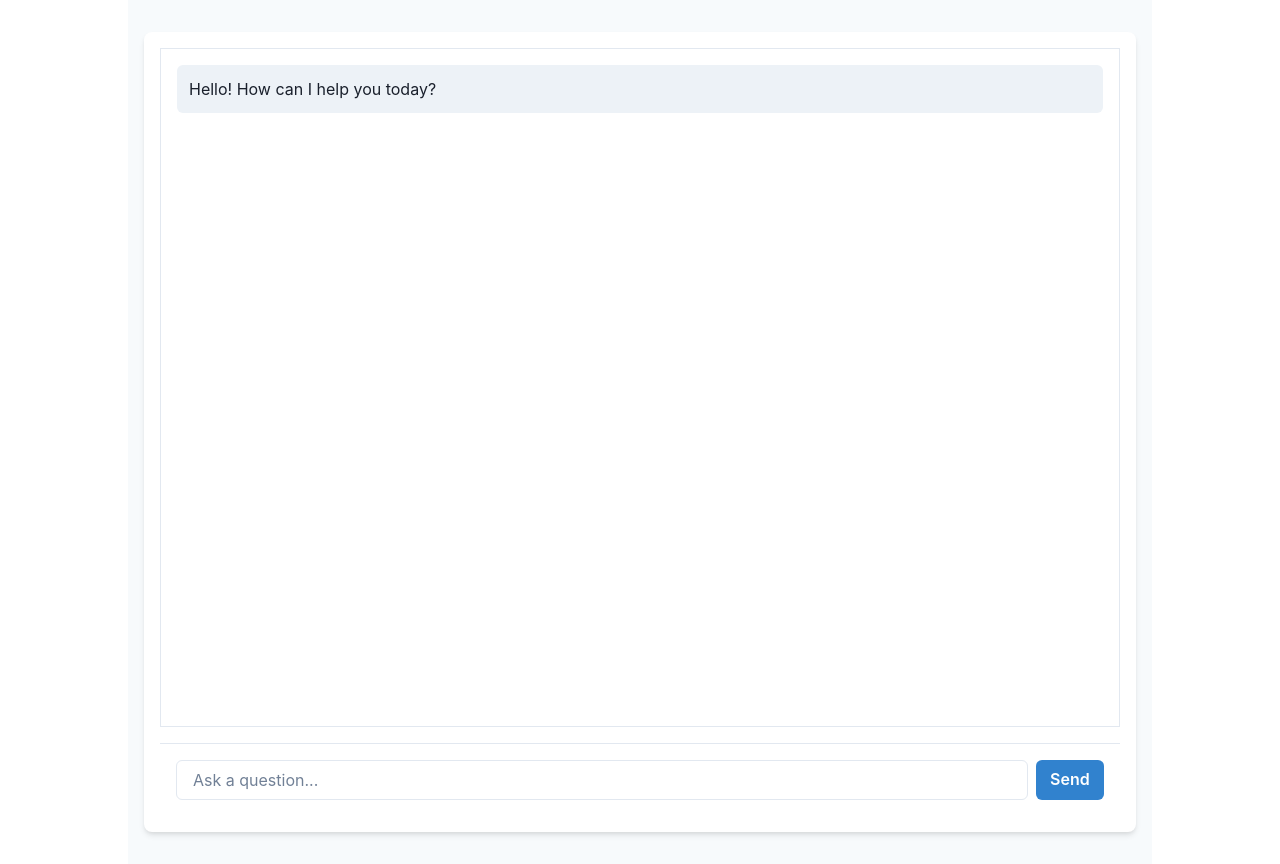
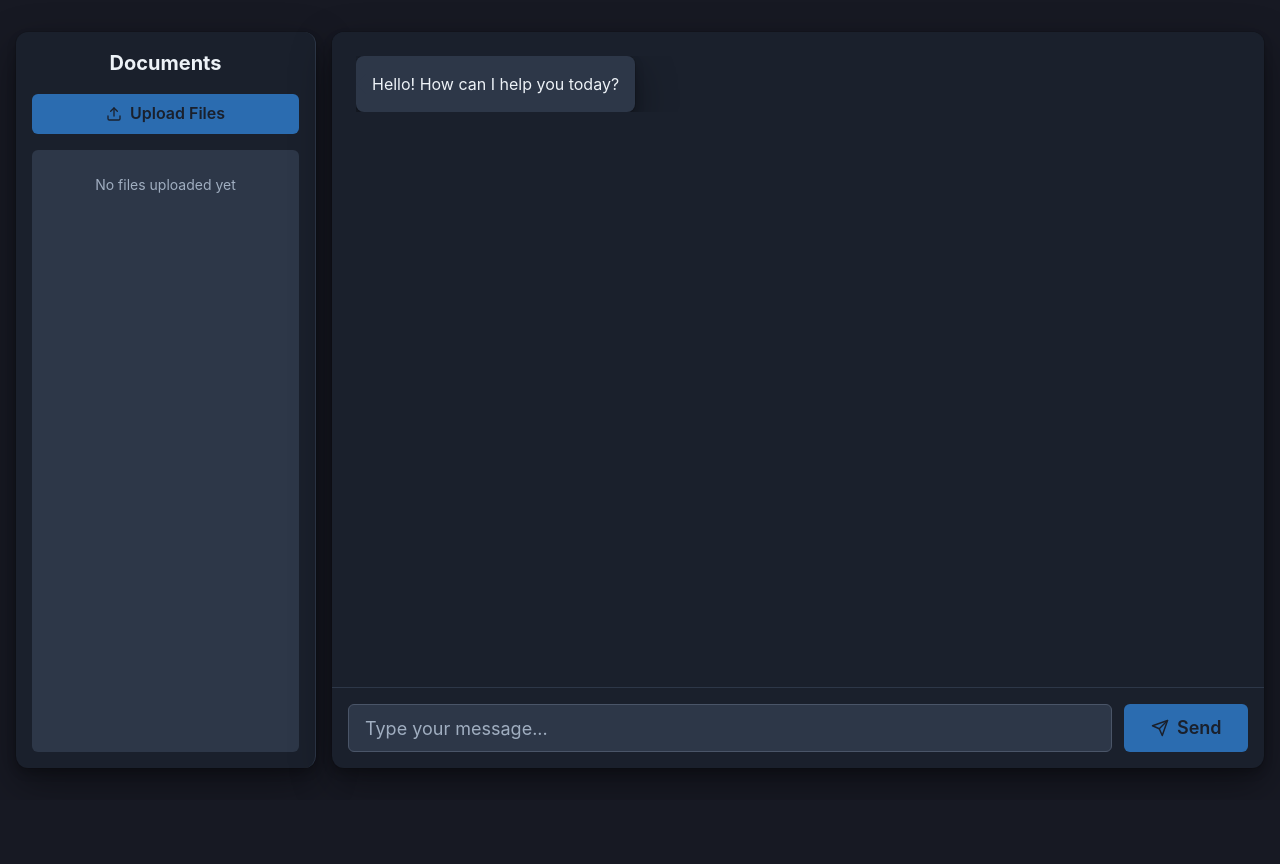
Before and after one commit to Xm0onh/autonomys-content-creator-agent, a React (Vite) app in the folder frontend/: page / in a window 1280 px wide. After the commit the page ends 800 px from the top, so only its background shows below. Built offline with nearby package versions, Linux system fonts and the light colour scheme.

Commit message:
change the style - add file uploader sidebar

```diff
--- a/frontend/package.json
+++ b/frontend/package.json
@@ -15,7 +15,8 @@
     "@emotion/styled": "^11.11.0",
     "framer-motion": "^10.18.0",
     "react": "^18.3.1",
-    "react-dom": "^18.3.1"
+    "react-dom": "^18.3.1",
+    "react-icons": "^5.3.0"
   },
   "devDependencies": {
     "@eslint/js": "^9.13.0",
--- a/frontend/src/App.jsx
+++ b/frontend/src/App.jsx
@@ -1,17 +1,40 @@
-import { ChakraProvider, Container } from '@chakra-ui/react'
+import { ChakraProvider, Box, Flex, extendTheme } from '@chakra-ui/react'
 import ChatInterface from './components/ChatInterface'
+import FileUpload from './components/FileUpload'
+
+// Custom theme with dark mode
+const theme = extendTheme({
+  config: {
+    initialColorMode: 'dark',
+    useSystemColorMode: false,
+  },
+  styles: {
+    global: {
+      body: {
+        bg: 'gray.900'
+      }
+    }
+  }
+})
 
 function App() {
   return (
-    <ChakraProvider>
-      <Container
-        maxW="container.lg"
-        py={8}
-        minH="100vh"
-        bg="gray.50"
-      >
-        <ChatInterface />
-      </Container>
+    <ChakraProvider theme={theme}>
+      <Box minH="100vh" bg="gray.900">
+        <Flex
+          maxW="1400px"
+          mx="auto"
+          h="100vh"
+          py={8}
+          px={4}
+          gap={4}
+        >
+          <FileUpload />
+          <Box flex="1">
+            <ChatInterface />
+          </Box>
+        </Flex>
+      </Box>
     </ChakraProvider>
   )
 }
--- a/frontend/src/components/ChatInterface.jsx
+++ b/frontend/src/components/ChatInterface.jsx
@@ -1,9 +1,11 @@
-import { useState } from 'react'
-import { Box, Input, Button, VStack } from '@chakra-ui/react'
+import { useState, useRef, useEffect } from 'react'
+import { Box, Input, Button, VStack, Flex, Icon } from '@chakra-ui/react'
+import { FiSend } from 'react-icons/fi'
 import MessageList from './MessageList'
 import axios from 'axios'
 
 function ChatInterface() {
+  const messagesEndRef = useRef(null)
   const [messages, setMessages] = useState([
     {
       role: 'assistant',
@@ -12,6 +14,14 @@ function ChatInterface() {
   ])
   const [input, setInput] = useState('')
   const [isLoading, setIsLoading] = useState(false)
+
+  const scrollToBottom = () => {
+    messagesEndRef.current?.scrollIntoView({ behavior: "smooth" })
+  }
+
+  useEffect(() => {
+    scrollToBottom()
+  }, [messages])
 
   const handleSubmit = async (e) => {
     e.preventDefault()
@@ -59,41 +69,81 @@ function ChatInterface() {
 
   return (
     <VStack
-      spacing={4}
+      spacing={0}
       align="stretch"
-      minH="100vh"
-      p={4}
-      bg="white"
-      boxShadow="md"
-      borderRadius="lg"
+      h="full"
+      bg="gray.800"
+      boxShadow="dark-lg"
+      borderRadius="xl"
+      overflow="hidden"
     >
+      <Box
+        flex="1"
+        overflowY="auto"
+        p={6}
+        bg="gray.800"
+        css={{
+          '&::-webkit-scrollbar': {
+            width: '4px',
+          },
+          '&::-webkit-scrollbar-track': {
+            width: '6px',
+            background: 'gray.800',
+          },
+          '&::-webkit-scrollbar-thumb': {
+            background: 'gray.600',
+            borderRadius: '24px',
+          },
+        }}
+      >
+        <MessageList messages={messages} />
+        <div ref={messagesEndRef} />
+      </Box>
 
-      <Box flex="1" overflowY="auto" border="1px solid" borderColor="gray.200" p={4}>
-        <MessageList messages={messages} />
-      </Box>
       <Box
         as="form"
         onSubmit={handleSubmit}
-        display="flex"
-        gap={2}
         p={4}
+        bg="gray.750"
         borderTop="1px solid"
-        borderColor="gray.200"
+        borderColor="gray.700"
       >
+        <Flex gap={3}>
           <Input
             value={input}
             onChange={(e) => setInput(e.target.value)}
-          placeholder="Ask a question..."
+            placeholder="Type your message..."
+            size="lg"
+            bg="gray.700"
+            border="1px solid"
+            borderColor="gray.600"
+            color="white"
+            _hover={{
+              borderColor: 'gray.500'
+            }}
+            _focus={{
+              borderColor: 'blue.400',
+              boxShadow: 'none'
+            }}
+            _placeholder={{
+              color: 'gray.400'
+            }}
             disabled={isLoading}
           />
           <Button
             type="submit"
+            colorScheme="blue"
+            size="lg"
             isLoading={isLoading}
-          loadingText="Thinking..."
-          colorScheme="blue"
+            loadingText="Sending"
+            px={8}
+            leftIcon={<Icon as={FiSend} />}
+            bg="blue.600"
+            _hover={{ bg: 'blue.500' }}
           >
             Send
           </Button>
+        </Flex>
       </Box>
     </VStack>
   )
--- /dev/null
+++ b/frontend/src/components/FileUpload.jsx
@@ -0,0 +1,123 @@
+import { VStack, Box, Button, Text, Icon, useToast } from '@chakra-ui/react'
+import { FiUpload, FiFile } from 'react-icons/fi'
+import { useState } from 'react'
+import axios from 'axios'
+
+function FileUpload() {
+  const [files, setFiles] = useState([])
+  const [isUploading, setIsUploading] = useState(false)
+  const toast = useToast()
+
+  const handleFileUpload = async (event) => {
+    const uploadedFiles = Array.from(event.target.files)
+    setIsUploading(true)
+
+    try {
+      const formData = new FormData()
+      uploadedFiles.forEach((file) => {
+        formData.append('files', file)
+      })
+
+      await axios.post('http://localhost:8000/upload', formData, {
+        headers: {
+          'Content-Type': 'multipart/form-data',
+        },
+      })
+
+      setFiles(prev => [...prev, ...uploadedFiles])
+      toast({
+        title: 'Upload Successful',
+        description: 'Your files have been uploaded.',
+        status: 'success',
+        duration: 3000,
+        isClosable: true,
+      })
+    } catch (error) {
+      console.error('Upload error:', error)
+      toast({
+        title: 'Upload Failed',
+        description: 'There was an error uploading your files.',
+        status: 'error',
+        duration: 3000,
+        isClosable: true,
+      })
+    } finally {
+      setIsUploading(false)
+    }
+  }
+
+  return (
+    <VStack
+      w="300px"
+      h="full"
+      bg="gray.800"
+      p={4}
+      spacing={4}
+      borderRadius="xl"
+      borderRight="1px"
+      borderColor="gray.700"
+      boxShadow="dark-lg"
+    >
+      <Text fontSize="xl" fontWeight="bold" color="gray.100">Documents</Text>
+
+      <Button
+        as="label"
+        htmlFor="file-upload"
+        colorScheme="blue"
+        variant="solid"
+        leftIcon={<Icon as={FiUpload} />}
+        isLoading={isUploading}
+        cursor="pointer"
+        width="full"
+        bg="blue.600"
+        _hover={{ bg: 'blue.500' }}
+      >
+        Upload Files
+        <input
+          id="file-upload"
+          type="file"
+          multiple
+          onChange={handleFileUpload}
+          style={{ display: 'none' }}
+          accept=".pdf,.doc,.docx,.txt"
+        />
+      </Button>
+
+      <VStack
+        align="stretch"
+        w="full"
+        flex="1"
+        overflowY="auto"
+        spacing={2}
+        borderRadius="md"
+        bg="gray.700"
+        p={2}
+      >
+        {files.map((file, index) => (
+          <Box
+            key={index}
+            p={2}
+            bg="gray.800"
+            borderRadius="md"
+            border="1px"
+            borderColor="gray.600"
+            display="flex"
+            alignItems="center"
+            gap={2}
+            _hover={{ bg: 'gray.750' }}
+          >
+            <Icon as={FiFile} color="blue.400" />
+            <Text fontSize="sm" color="gray.100" noOfLines={1}>{file.name}</Text>
+          </Box>
+        ))}
+        {files.length === 0 && (
+          <Text color="gray.400" fontSize="sm" textAlign="center" py={4}>
+            No files uploaded yet
+          </Text>
+        )}
+      </VStack>
+    </VStack>
+  )
+}
+
+export default FileUpload
--- a/frontend/src/components/MessageList.jsx
+++ b/frontend/src/components/MessageList.jsx
@@ -1,17 +1,42 @@
-import { Box, Text, VStack } from '@chakra-ui/react'
+import { Box, Text, VStack, Flex } from '@chakra-ui/react'
 
 function MessageList({ messages }) {
   return (
     <VStack spacing={4} align="stretch" maxH="600px" overflowY="auto">
       {messages.map((message, index) => (
-        <Box
+        <Flex
           key={index}
-          bg={message.role === 'user' ? 'blue.100' : 'gray.100'}
-          p={3}
-          borderRadius="md"
+          justify={message.role === 'user' ? 'flex-end' : 'flex-start'}
         >
-          <Text>{message.content}</Text>
-        </Box>
+          <Box
+            maxW="70%"
+            bg={message.role === 'user' ? 'blue.600' : 'gray.700'}
+            color={message.role === 'user' ? 'white' : 'gray.100'}
+            p={4}
+            borderRadius="lg"
+            boxShadow="dark-lg"
+            position="relative"
+            _after={message.role === 'user' ? {
+              content: '""',
+              position: 'absolute',
+              right: '-10px',
+              top: '50%',
+              transform: 'translateY(-50%)',
+              border: '10px solid transparent',
+              borderLeftColor: 'blue.600'
+            } : {
+              content: '""',
+              position: 'absolute',
+              left: '-10px',
+              top: '50%',
+              transform: 'translateY(-50%)',
+              border: '10px solid transparent',
+              borderRightColor: 'gray.700'
+            }}
+          >
+            <Text fontSize="md">{message.content}</Text>
+          </Box>
+        </Flex>
       ))}
     </VStack>
   )
```
Also changed, not shown: 1 other file (tests, documents, lock files or other folders). Lines whose indentation alone changed are shown as unchanged.
